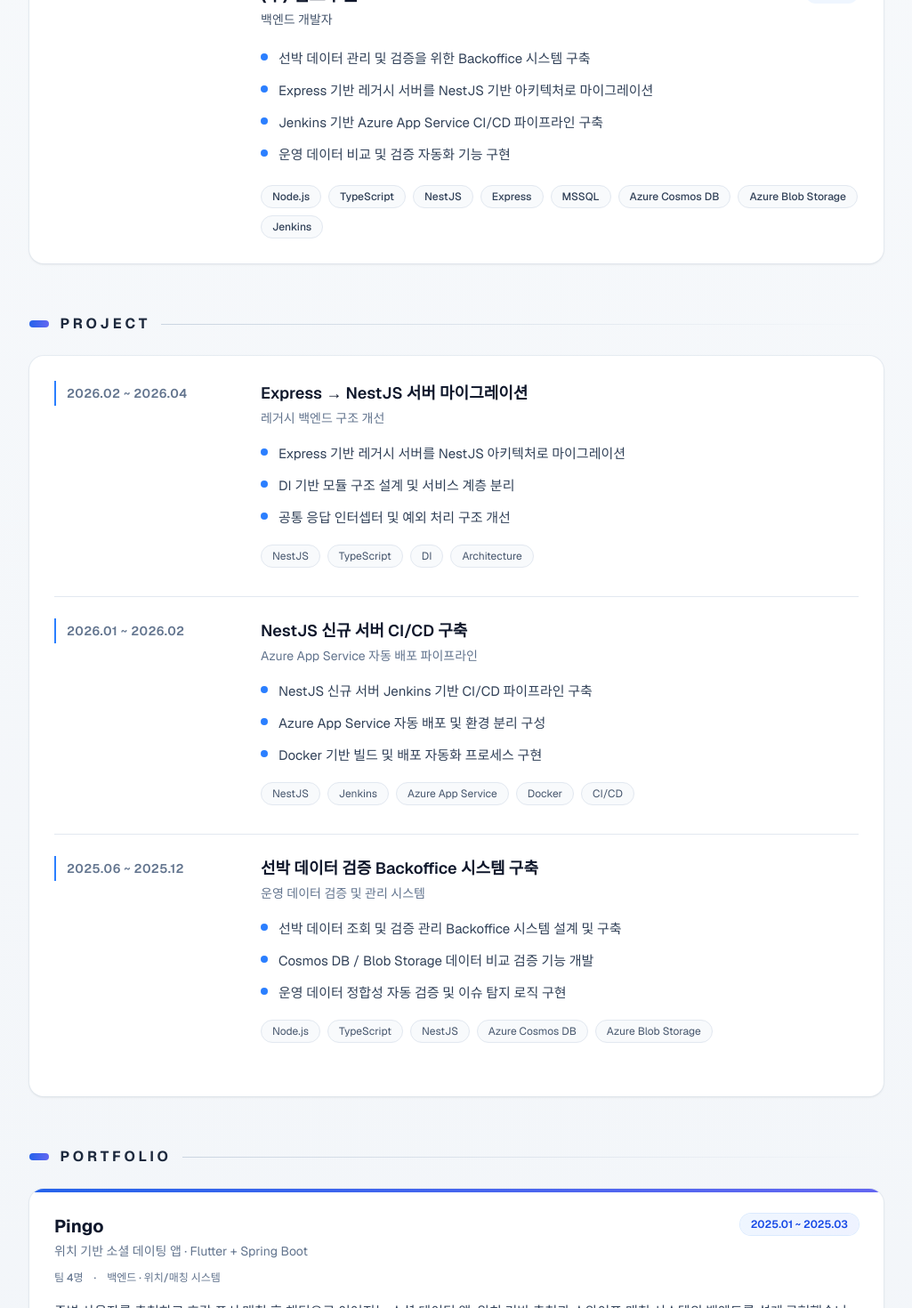
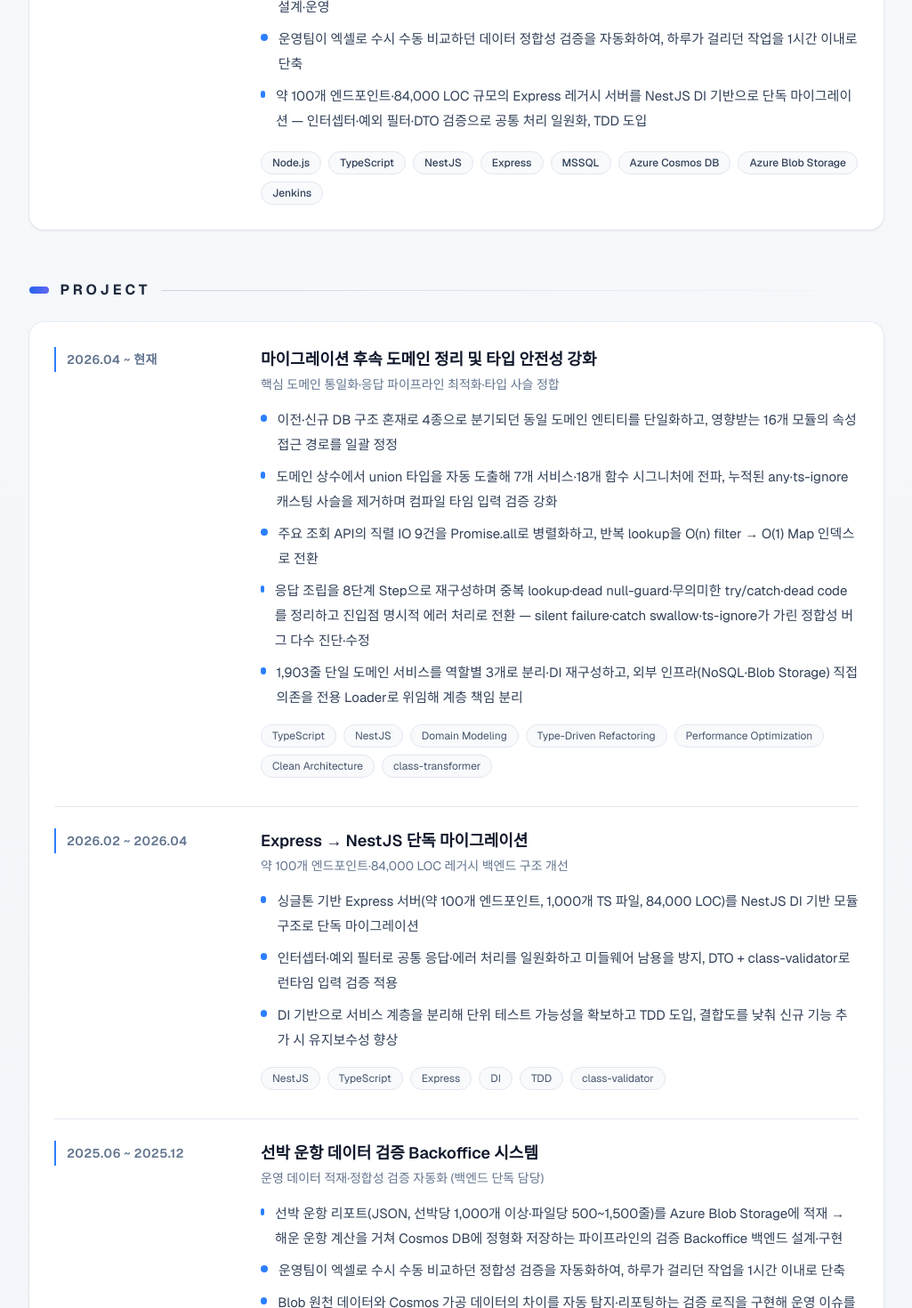
Before and after one commit to junhyeokkk/resume, a Next.js app: page / in a window 1280 px wide. Shown: the part 1040-2510 px from the top of the page at 89% size, without its empty margins (127-1152 px from the left). Built offline with nearby package versions, Linux system fonts and the light colour scheme.

Commit message:
feat : resume 내용 상세 보강 및 추가

```diff
--- a/app/components/ExperienceSection.tsx
+++ b/app/components/ExperienceSection.tsx
@@ -28,6 +28,11 @@ export default function ExperienceSection() {
                     <h3 className="text-xl font-bold text-slate-900">
                       {exp.company}
                     </h3>
+                    {exp.companyTagline && (
+                      <p className="mt-0.5 text-xs text-slate-500">
+                        {exp.companyTagline}
+                      </p>
+                    )}
                     <p className="mt-1 text-sm font-medium text-slate-600">
                       {exp.position}
                     </p>
--- a/app/components/ProfileHeader.tsx
+++ b/app/components/ProfileHeader.tsx
@@ -21,8 +21,9 @@ export default function ProfileHeader() {
           </p>
 
           <p className="mt-5 max-w-2xl text-base leading-7 text-slate-700">
-            데이터 처리, 검증 자동화, Azure 기반 백엔드 개발에 강점을 가진
-            백엔드 개발자입니다.
+            운영 안정성과 데이터 정합성에 집착하는 백엔드 엔지니어.
+            Azure 기반 해운 데이터 SaaS에서 데이터 적재·검증 자동화로
+            운영 효율을 끌어올립니다.
           </p>
 
           <div className="mt-6 flex flex-wrap gap-3 text-sm">
--- a/app/data/resume.ts
+++ b/app/data/resume.ts
@@ -9,6 +9,7 @@ export interface Profile {
 
 export interface Experience {
   company: string;
+  companyTagline?: string;
   position: string;
   period: string;
   status?: string;
@@ -61,7 +62,7 @@ export interface FeaturedProject {
 
 export const profile: Profile = {
   name: "최준혁",
-  role: "Backend Systems Engineer",
+  role: "Backend Engineer",
   email: "loveu9911111@gmail.com",
   phone: "010-3450-7418",
   github: "https://github.com/junhyeokkk",
@@ -69,26 +70,22 @@ export const profile: Profile = {
 };
 
 export const introduce: string[] = [
-  "Node.js 기반 백엔드 개발자로서 데이터 처리 및 검증 자동화 시스템 개발을 중심으로 다양한 서비스 운영 경험을 보유하고 있습니다. 특히 Azure 환경에서 Blob Storage, Cosmos DB 등을 활용한 데이터 동기화 및 검증 로직을 설계하고 안정적인 서비스 운영을 위한 백엔드 구조 개선을 수행해 왔습니다.",
+  "운영 안정성과 데이터 정합성에 집착하는 백엔드 엔지니어입니다. 해운·선박 운항 데이터 SaaS에서 선박 한 척당 1,000개 이상의 JSON 리포트를 Azure Blob Storage·Cosmos DB로 적재하고 비교 검증하는 Backoffice 시스템의 백엔드를 단독으로 설계·운영하며, 운영팀이 하루를 들여 수동으로 확인하던 정합성 검증을 1시간 이내로 단축했습니다.",
 
-  "Express 기반 서버 구조를 NestJS 아키텍처로 마이그레이션하며 의존성 주입, 모듈 구조 설계, 인터셉터 기반 공통 응답 처리 등 유지보수성과 확장성을 고려한 백엔드 구조 개선을 진행하였습니다. 또한 대용량 JSON 데이터 처리, 로그 검증 자동화, Blob 기반 데이터 비교 로직 등 데이터 중심 서비스 개발 경험을 보유하고 있습니다.",
-
-  "단순 기능 개발을 넘어 서비스 안정성과 운영 효율을 개선하는 백엔드 개발을 지향합니다. 반복적인 검증 작업 자동화, 장애 원인 분석 도구 개발, 데이터 정합성 검증 시스템 구축 등을 통해 실제 운영 환경에서 문제 해결 중심의 개발 경험을 쌓아왔습니다.",
-
-  "백엔드 개발자로서 기술적 완성도뿐 아니라 서비스 전체 흐름을 이해하고 제품 관점에서 문제를 해결하는 개발자로 성장하고자 합니다. 안정적인 아키텍처 설계와 지속 가능한 코드 구조를 기반으로 서비스 품질 향상에 기여하는 것을 목표로 합니다.",
+  "약 100개 엔드포인트·84,000 LOC 규모의 Express 레거시 서버를 NestJS DI 기반 아키텍처로 단독 마이그레이션해 인터셉터·예외 필터 기반 공통 처리와 TDD를 도입했습니다. 마이그레이션 이후에도 도메인 모델 통일·타입 안전성 강화·응답 파이프라인 최적화를 이어가며 운영 신뢰성을 끌어올리고 있습니다. 부트캠프 팀 프로젝트에서는 Kafka 비동기와 CompletableFuture 병렬 처리로 매칭 API 응답을 약 50% 단축한 경험이 있으며, 단순 기능 개발을 넘어 운영 안정성과 자동화로 서비스 품질에 기여하는 엔지니어로 성장하고자 합니다.",
 ];
 
 export const experiences: Experience[] = [
   {
     company: "(주) 랩오투원",
-    position: "백엔드 개발자",
+    companyTagline: "해운·선박 운항 데이터 SaaS",
+    position: "백엔드 개발자 (주니어 · 정직원)",
     period: "2025.04 ~ 현재",
     status: "재직 중",
     descriptions: [
-      "선박 데이터 관리 및 검증을 위한 Backoffice 시스템 구축",
-      "Express 기반 레거시 서버를 NestJS 기반 아키텍처로 마이그레이션",
-      "Jenkins 기반 Azure App Service CI/CD 파이프라인 구축",
-      "운영 데이터 비교 및 검증 자동화 기능 구현",
+      "선박 운항 리포트(JSON, 선박당 1,000개 이상) 적재·정합성 검증 Backoffice 시스템의 백엔드를 단독으로 설계·운영",
+      "운영팀이 엑셀로 수시 수동 비교하던 데이터 정합성 검증을 자동화하여, 하루가 걸리던 작업을 1시간 이내로 단축",
+      "약 100개 엔드포인트·84,000 LOC 규모의 Express 레거시 서버를 NestJS DI 기반으로 단독 마이그레이션 — 인터셉터·예외 필터·DTO 검증으로 공통 처리 일원화, TDD 도입",
     ],
     skills: [
       "Node.js",
@@ -105,53 +102,60 @@ export const experiences: Experience[] = [
 
 export const projects: Project[] = [
   {
+    period: "2026.04 ~ 현재",
+    title: "마이그레이션 후속 도메인 정리 및 타입 안전성 강화",
+    subtitle: "핵심 도메인 통일화·응답 파이프라인 최적화·타입 사슬 정합",
+    descriptions: [
+      "이전·신규 DB 구조 혼재로 4종으로 분기되던 동일 도메인 엔티티를 단일화하고, 영향받는 16개 모듈의 속성 접근 경로를 일괄 정정",
+      "도메인 상수에서 union 타입을 자동 도출해 7개 서비스·18개 함수 시그니처에 전파, 누적된 any·ts-ignore 캐스팅 사슬을 제거하며 컴파일 타임 입력 검증 강화",
+      "주요 조회 API의 직렬 IO 9건을 Promise.all로 병렬화하고, 반복 lookup을 O(n) filter → O(1) Map 인덱스로 전환",
+      "응답 조립을 8단계 Step으로 재구성하며 중복 lookup·dead null-guard·무의미한 try/catch·dead code를 정리하고 진입점 명시적 에러 처리로 전환 — silent failure·catch swallow·ts-ignore가 가린 정합성 버그 다수 진단·수정",
+      "1,903줄 단일 도메인 서비스를 역할별 3개로 분리·DI 재구성하고, 외부 인프라(NoSQL·Blob Storage) 직접 의존을 전용 Loader로 위임해 계층 책임 분리",
+    ],
+    skills: [
+      "TypeScript",
+      "NestJS",
+      "Domain Modeling",
+      "Type-Driven Refactoring",
+      "Performance Optimization",
+      "Clean Architecture",
+      "class-transformer",
+    ],
+  },
+  {
     period: "2026.02 ~ 2026.04",
-    title: "Express → NestJS 서버 마이그레이션",
-    subtitle: "레거시 백엔드 구조 개선",
+    title: "Express → NestJS 단독 마이그레이션",
+    subtitle: "약 100개 엔드포인트·84,000 LOC 레거시 백엔드 구조 개선",
     descriptions: [
-      "Express 기반 레거시 서버를 NestJS 아키텍처로 마이그레이션",
-      "DI 기반 모듈 구조 설계 및 서비스 계층 분리",
-      "공통 응답 인터셉터 및 예외 처리 구조 개선",
+      "싱글톤 기반 Express 서버(약 100개 엔드포인트, 1,000개 TS 파일, 84,000 LOC)를 NestJS DI 기반 모듈 구조로 단독 마이그레이션",
+      "인터셉터·예외 필터로 공통 응답·에러 처리를 일원화하고 미들웨어 남용을 방지, DTO + class-validator로 런타임 입력 검증 적용",
+      "DI 기반으로 서비스 계층을 분리해 단위 테스트 가능성을 확보하고 TDD 도입, 결합도를 낮춰 신규 기능 추가 시 유지보수성 향상",
     ],
     skills: [
       "NestJS",
       "TypeScript",
+      "Express",
       "DI",
-      "Architecture",
-    ],
-  },
-  {
-    period: "2026.01 ~ 2026.02",
-    title: "NestJS 신규 서버 CI/CD 구축",
-    subtitle: "Azure App Service 자동 배포 파이프라인",
-    descriptions: [
-      "NestJS 신규 서버 Jenkins 기반 CI/CD 파이프라인 구축",
-      "Azure App Service 자동 배포 및 환경 분리 구성",
-      "Docker 기반 빌드 및 배포 자동화 프로세스 구현",
-    ],
-    skills: [
-      "NestJS",
-      "Jenkins",
-      "Azure App Service",
-      "Docker",
-      "CI/CD",
+      "TDD",
+      "class-validator",
     ],
   },
   {
     period: "2025.06 ~ 2025.12",
-    title: "선박 데이터 검증 Backoffice 시스템 구축",
-    subtitle: "운영 데이터 검증 및 관리 시스템",
+    title: "선박 운항 데이터 검증 Backoffice 시스템",
+    subtitle: "운영 데이터 적재·정합성 검증 자동화 (백엔드 단독 담당)",
     descriptions: [
-      "선박 데이터 조회 및 검증 관리 Backoffice 시스템 설계 및 구축",
-      "Cosmos DB / Blob Storage 데이터 비교 검증 기능 개발",
-      "운영 데이터 정합성 자동 검증 및 이슈 탐지 로직 구현",
+      "선박 운항 리포트(JSON, 선박당 1,000개 이상·파일당 500~1,500줄)를 Azure Blob Storage에 적재 → 해운 운항 계산을 거쳐 Cosmos DB에 정형화 저장하는 파이프라인의 검증 Backoffice 백엔드 설계·구현",
+      "운영팀이 엑셀로 수시 수동 비교하던 정합성 검증을 자동화하여, 하루가 걸리던 작업을 1시간 이내로 단축",
+      "Blob 원천 데이터와 Cosmos 가공 데이터의 차이를 자동 탐지·리포팅하는 검증 로직을 구현해 운영 이슈를 조기에 발견",
     ],
     skills: [
       "Node.js",
       "TypeScript",
       "NestJS",
+      "Azure Blob Storage",
       "Azure Cosmos DB",
-      "Azure Blob Storage",
+      "MSSQL",
     ],
   },
 ];
@@ -163,23 +167,51 @@ export const skills: SkillGroup[] = [
   },
   {
     category: "Frameworks & Libraries",
-    items: ["Node.js", "NestJS", "Express", "Spring Boot", "React"],
+    items: [
+      "Node.js",
+      "NestJS",
+      "Express",
+      "Spring Boot",
+      "Spring Security / JWT",
+      "Spring AOP",
+      "JPA",
+      "React",
+      "Flutter",
+    ],
   },
   {
-    category: "Infrastructure & Databases",
+    category: "Databases & Messaging",
     items: [
-      "Azure",
+      "MSSQL",
+      "Azure Cosmos DB",
+      "MongoDB",
+      "MySQL",
+      "Oracle",
+      "Redis",
+      "Kafka",
+      "WebSocket / STOMP",
+    ],
+  },
+  {
+    category: "Cloud & Infrastructure",
+    items: [
       "Azure App Service",
       "Azure Blob Storage",
-      "Azure Cosmos DB",
-      "MSSQL",
-      "Redis",
+      "AWS EC2",
       "Docker",
     ],
   },
   {
-    category: "Tools",
-    items: ["Jenkins", "Git", "GitHub", "VS Code", "Bitbucket", "Jira", "Confluence"],
+    category: "DevOps & Tools",
+    items: [
+      "Jenkins",
+      "GitHub Actions",
+      "Git",
+      "GitHub",
+      "Bitbucket",
+      "Jira",
+      "Confluence",
+    ],
   },
 ];
 
@@ -189,12 +221,6 @@ export const educations: Education[] = [
     school: "동의대학교",
     major: "컴퓨터공학과",
     description: "학사 졸업",
-  },
-  {
-    period: "2015.03 ~ 2018.02",
-    school: "부산 신정고등학교",
-    major: "",
-    description: "졸업",
   },
 ];
 
@@ -216,17 +242,18 @@ export const trainings: Training[] = [
 export const featuredProjects: FeaturedProject[] = [
   {
     title: "Pingo",
-    tagline: "위치 기반 소셜 데이팅 앱 · Flutter + Spring Boot",
+    tagline: "위치 기반 소셜 데이팅 앱 · K-디지털 부트캠프 팀 프로젝트 (Flutter · Spring Boot)",
     period: "2025.01 ~ 2025.03",
     team: "4명",
-    role: "백엔드 · 위치/매칭 시스템",
+    role: "백엔드·프론트엔드(Flutter) · 위치/매칭 시스템",
     summary:
-      "주변 사용자를 추천하고 호감 표시·매칭 후 채팅으로 이어지는 소셜 데이팅 앱. 위치 기반 추천과 스와이프 매칭 시스템의 백엔드를 설계·구현했습니다.",
+      "주변 사용자를 추천하고 호감 표시·매칭 후 채팅으로 이어지는 소셜 데이팅 앱. 위치 기반 추천과 스와이프 매칭 시스템의 백엔드 설계·구현을 주도하고, Flutter 클라이언트(매칭/채팅 화면)도 함께 개발했습니다.",
     highlights: [
       "Kafka 비동기 + CompletableFuture 병렬 처리로 스와이프 API 응답 약 50% 단축, TPS 2배 향상 (JMeter 1,000명 기준 3.8s → 1.2s)",
       "Redis + Oracle(SDO_GEOM) 기반 위치 매칭 설계, 500m 이상 이동 시에만 DB 갱신해 불필요한 트랜잭션 최소화",
       "상호 호감 시 매칭 처리 및 WebSocket 실시간 알림·채팅방 자동 생성",
       "Redis–Oracle 위치 데이터 정합성 문제 해결 (Oracle 갱신 성공 시에만 Redis 반영)",
+      "Flutter 클라이언트의 매칭 스와이프 UI 구현 및 위치 권한 요청·백그라운드 갱신 흐름 처리",
     ],
     skills: [
       "Spring Boot",
@@ -251,17 +278,18 @@ export const featuredProjects: FeaturedProject[] = [
   },
   {
     title: "Antwork",
-    tagline: "사내 그룹웨어 · React + Spring Boot",
+    tagline: "사내 그룹웨어 · K-디지털 부트캠프 팀 프로젝트 (React · Spring Boot)",
     period: "2024.11 ~ 2024.12",
     team: "7명",
-    role: "백엔드 · 배포·인증·공통 기능",
+    role: "백엔드·프론트엔드(React) · 배포·인증·공통 기능",
     summary:
-      "프로젝트·채팅·캘린더·전자결재·드라이브 등을 갖춘 사내 그룹웨어. 서버 배포와 인증, 근태·전자결재, 접근 로그 등 백엔드 핵심 기능을 담당했습니다.",
+      "프로젝트·채팅·캘린더·전자결재·드라이브 등을 갖춘 사내 그룹웨어. 서버 배포와 인증, 근태·전자결재, 접근 로그 등 백엔드 핵심 기능과 담당 도메인의 React 화면을 함께 개발했습니다.",
     highlights: [
       "AWS EC2 + GitHub Actions 기반 CI/CD 구축 (JAR 빌드·전송·자동 실행 자동화)",
       "Spring Security/JWT 인증 구현 — JwtAuthenticationFilter/Provider, Refresh Token httpOnly 쿠키 자동 갱신",
       "Spring AOP + Kafka → MongoDB 비동기 접근 로그 시스템 구축 및 검색 최적화",
       "EC2 채굴 악성 컨테이너 침해 탐지·제거 및 방화벽·보안그룹 강화로 서버 안정화",
+      "담당 도메인의 React 화면 구현 — 전자결재 작성·조회, 근태 신청·조회, 로그인 폼 및 JWT 기반 권한 라우팅",
     ],
     skills: [
       "Spring Boot",
```
